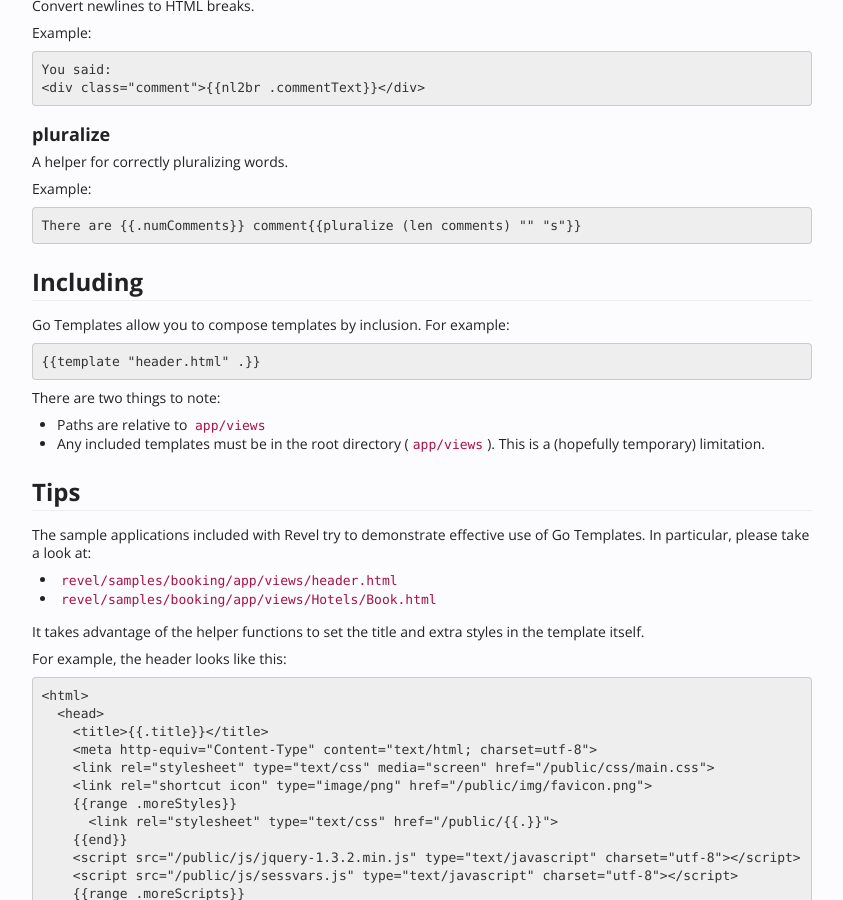
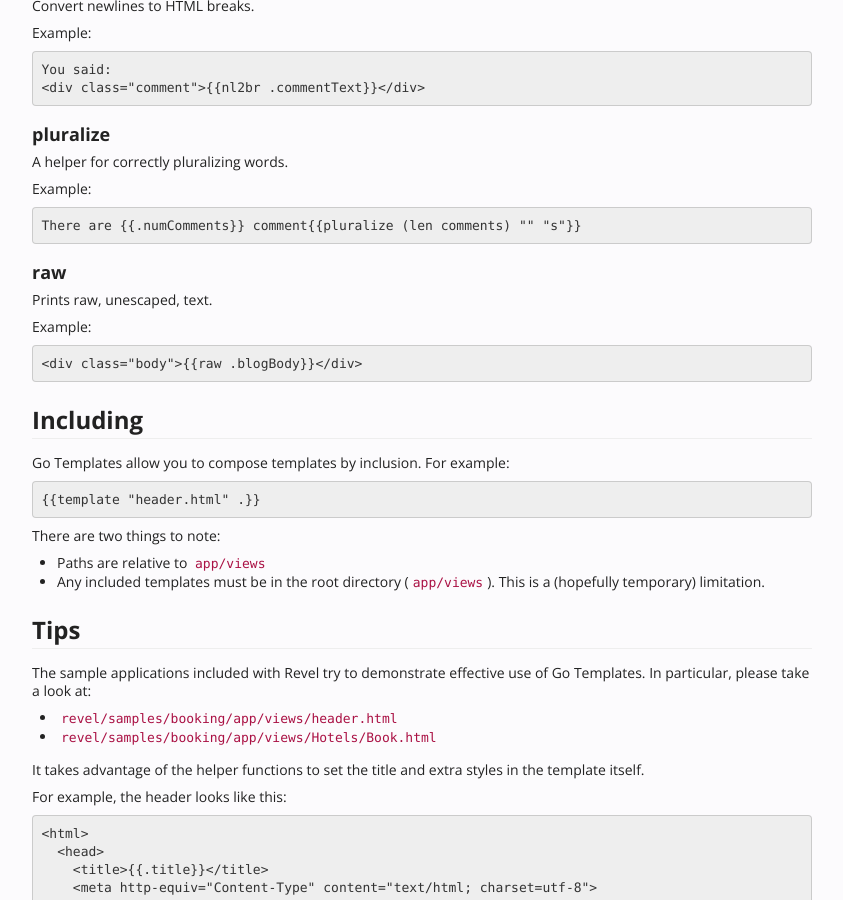
Before and after one commit to revel/revel, a Jekyll site: the page built from manual/templates.md, in a window 1280 px wide and 900 px high, scrolled down 2020 px. Shown: the whole window, without its empty margins (298-1141 px from the left). Built offline with Jekyll 4.4.1, drawn with Linux system fonts in a browser that asks for light colours.

Commit message:
Add raw template function to documentation

```diff
--- a/manual/templates.md
+++ b/manual/templates.md
@@ -163,6 +163,18 @@ Example:
 
 {% endraw %}
 
+### raw
+
+Prints raw, unescaped, text.
+
+Example:
+
+{% raw %}
+
+	<div class="body">{{raw .blogBody}}</div>
+
+{% endraw %}
+
 ## Including
 
 Go Templates allow you to compose templates by inclusion.  For example:
```
